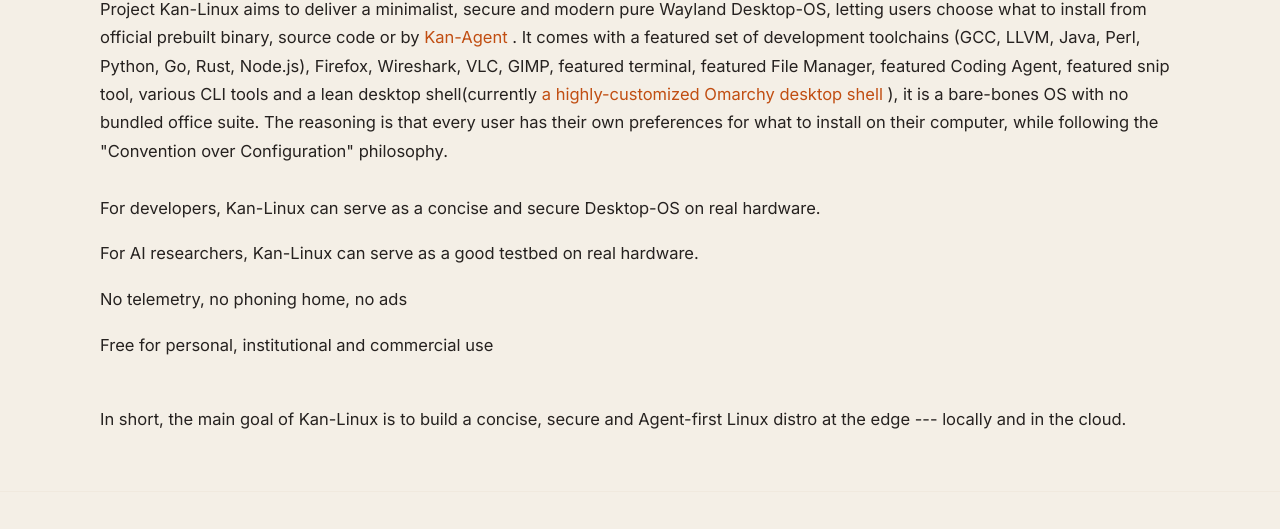
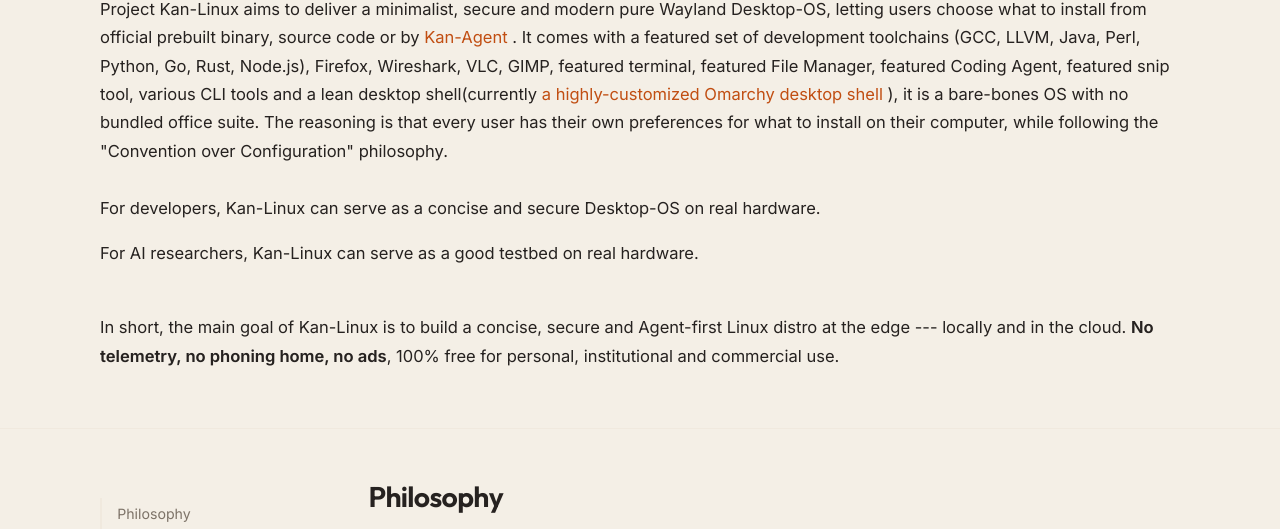
Before and after one commit to kan-linux/kan-linux.github.io, a plain HTML site: page about.html in a window 1280 px wide. Shown: the part 192-721 px from the top of the page. Drawn offline with Linux system fonts and the light colour scheme.

Commit message:
refine about.html

```diff
--- a/about.html
+++ b/about.html
@@ -52,17 +52,11 @@ For developers, Kan-Linux can serve as a concise and secure Desktop-OS on real h
 For AI researchers, Kan-Linux can serve as a good testbed on real hardware.
 </p>
 
-<p>
-No telemetry, no phoning home, no ads
-</p>
-<p>
-Free for personal, institutional and commercial use
-</p>
-
         <p>
           <br>
           In short, the main goal of Kan-Linux is to build a concise, secure and Agent-first
-          Linux distro at the edge --- locally and in the cloud.
+          Linux distro at the edge --- locally and in the cloud. <strong>No telemetry, no phoning home, no ads</strong>,
+          100% free for personal, institutional and commercial use.
         </p>
 
     </div>
```
